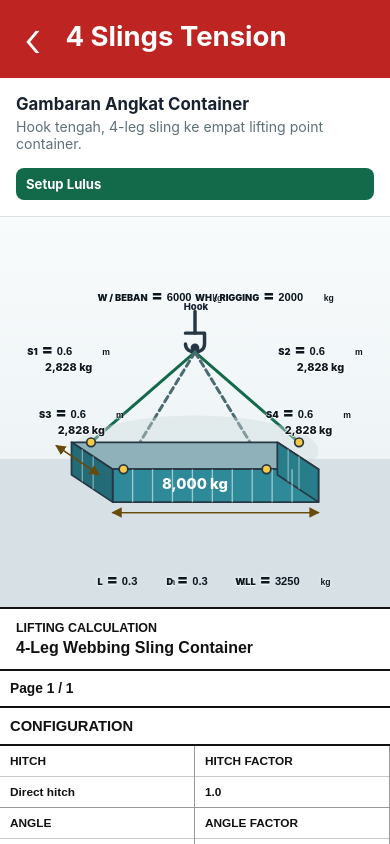
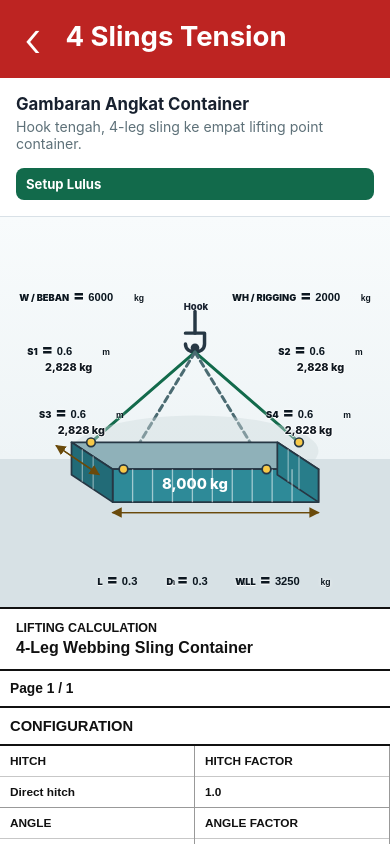
Before and after one commit to panadol94/rigging-calculator-my, a React (Vite) app: page / in a window 390 px wide. Shown: the top 844 px of the page. Built offline with nearby package versions, Linux system fonts and the light colour scheme.

Commit message:
fix: preserve mobile diagram label spacing

```diff
--- a/src/styles.css
+++ b/src/styles.css
@@ -1286,7 +1286,6 @@ dd {
     position: absolute;
   }
 
-  .loadGroup,
   .containerInput {
     grid-template-columns: repeat(3, minmax(0, auto));
   }
```
